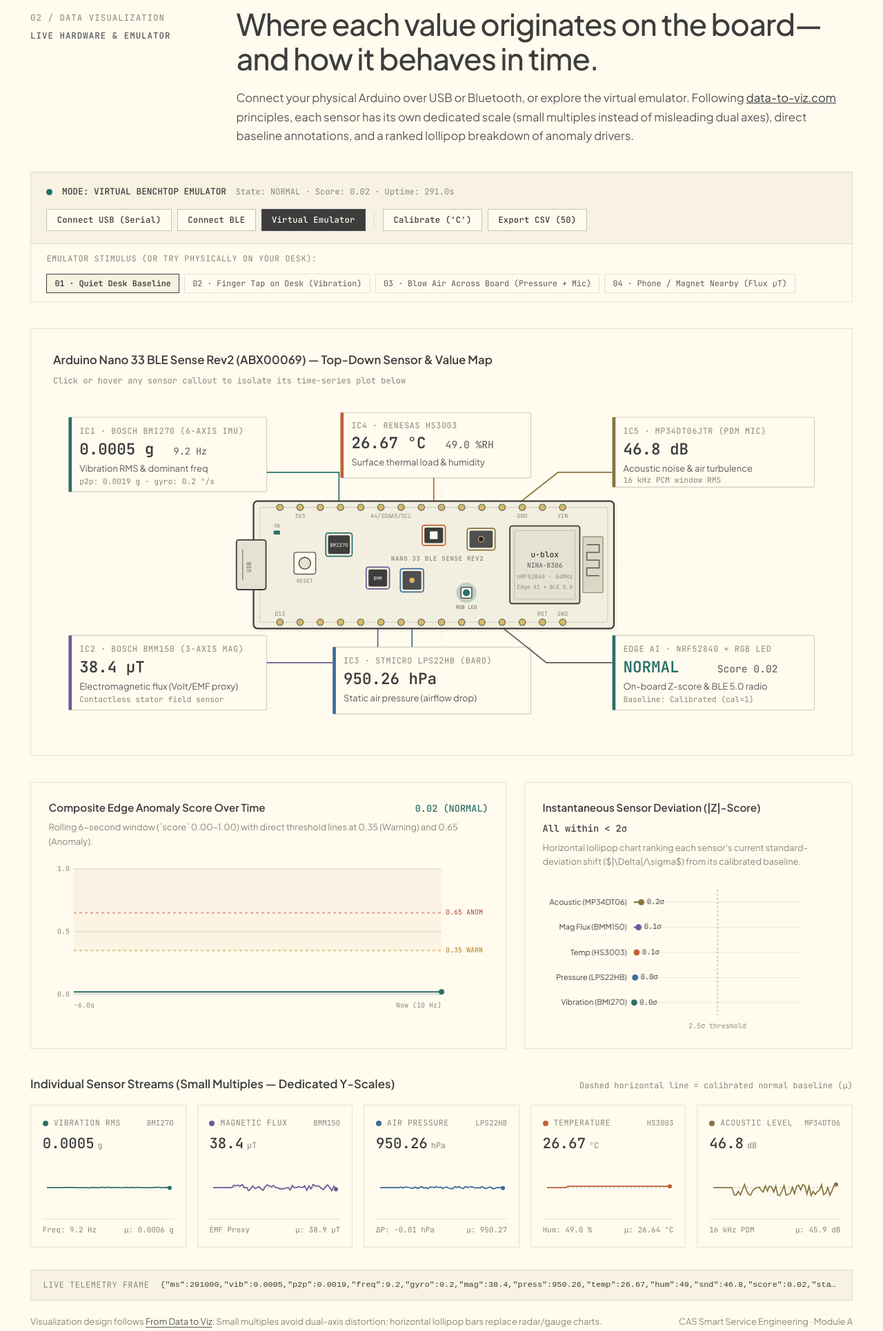
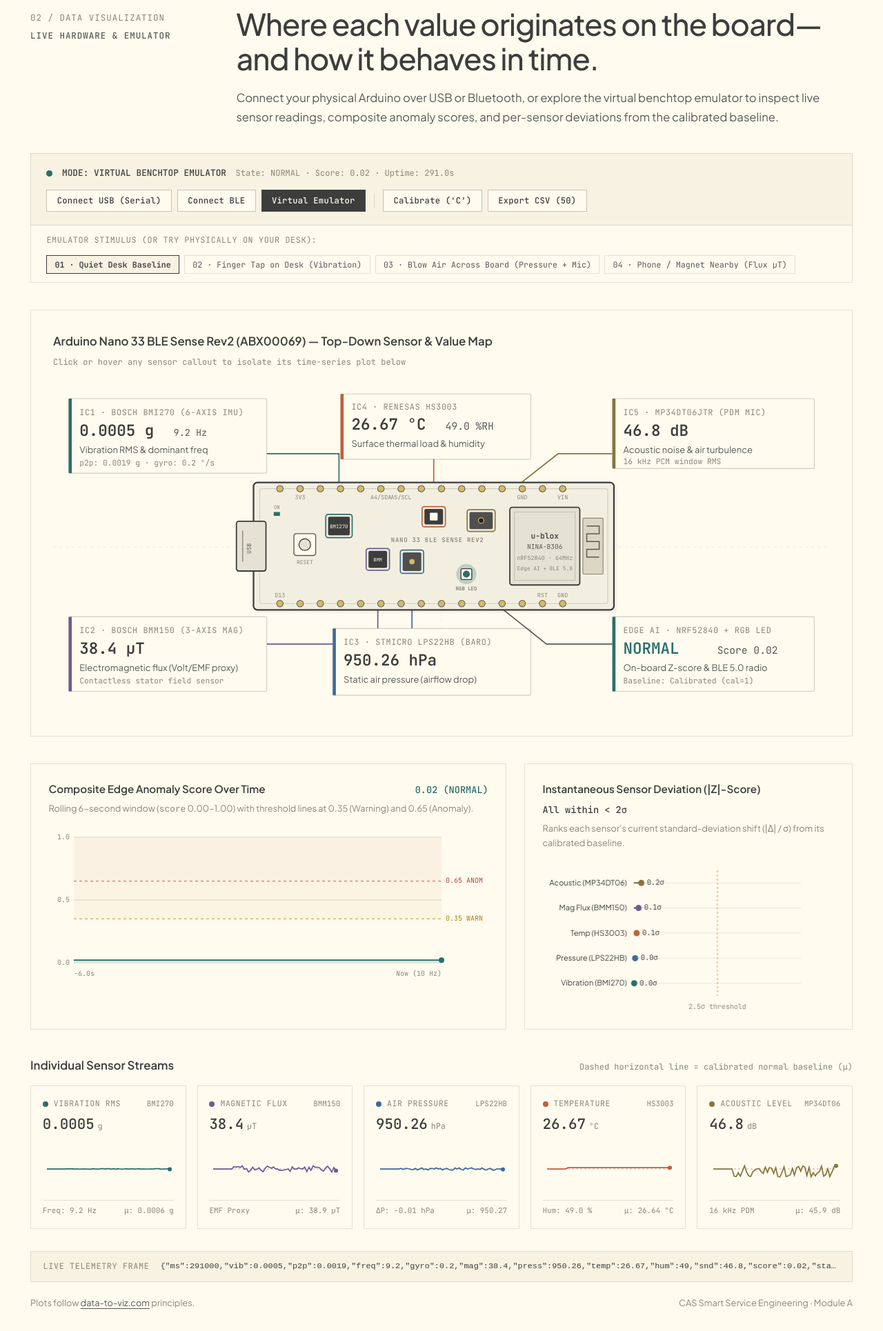
Before and after one commit to lukasSchweiger/data-to-service, a plain HTML site: page docs/index.html in a window 1280 px wide. Shown: the part 1420-3350 px from the top of the page at 69% size. Drawn offline with Linux system fonts and the light colour scheme.

Commit message:
refactor(web): remove repeated data-to-viz remarks and keep single footer note

```diff
--- a/docs/index.html
+++ b/docs/index.html
@@ -7,7 +7,7 @@
   <link rel="preconnect" href="https://fonts.googleapis.com" />
   <link rel="preconnect" href="https://fonts.gstatic.com" crossorigin />
   <link href="https://fonts.googleapis.com/css2?family=JetBrains+Mono:wght@400;500;600&family=Plus+Jakarta+Sans:wght@400;500;600&display=swap" rel="stylesheet" />
-  <link rel="stylesheet" href="styles.css" />
+  <link rel="stylesheet" href="styles.css?v=2" />
 </head>
 <body>
   <div class="page-container">
@@ -149,7 +149,7 @@ arduino-cli upload -p COM3 \
         <div>
           <h2 class="hero-headline">Where each value originates on the board—and how it behaves in time.</h2>
           <p class="lead-paragraph">
-            Connect your physical Arduino over USB or Bluetooth, or explore the virtual emulator. Following <a href="https://www.data-to-viz.com/caveats.html" target="_blank" rel="noopener" style="color: var(--text-strong);">data-to-viz.com</a> principles, each sensor has its own dedicated scale (small multiples instead of misleading dual axes), direct baseline annotations, and a ranked lollipop breakdown of anomaly drivers.
+            Connect your physical Arduino over USB or Bluetooth, or explore the virtual benchtop emulator to inspect live sensor readings, composite anomaly scores, and per-sensor deviations from the calibrated baseline.
           </p>
         </div>
       </div>
@@ -464,32 +464,31 @@ arduino-cli upload -p COM3 \
       </div>
 
       <!-- ====================================================================
-           TOP VIZ ROW: 1. Annotated Anomaly Timeline + 2. Ranked Lollipop Z-Scores
-           (Follows data-to-viz.com: Line plot with threshold zones + Lollipop chart)
+           TOP VIZ ROW: 1. Anomaly Timeline + 2. Sensor |Z|-Scores
            ==================================================================== -->
       <div class="viz-grid-top">
-        <!-- Left: Composite Edge Anomaly Score with Annotated Threshold Zones -->
+        <!-- Left: Composite Edge Anomaly Score -->
         <div class="viz-panel">
           <div class="viz-panel-header">
             <h3 class="viz-title">Composite Edge Anomaly Score Over Time</h3>
             <span id="readoutAnomalyScore" class="viz-metric-readout">0.02 (NORMAL)</span>
           </div>
           <p class="viz-subtitle">
-            Rolling 6-second window (`score` 0.00–1.00) with direct threshold lines at 0.35 (Warning) and 0.65 (Anomaly).
+            Rolling 6-second window (<code>score</code> 0.00–1.00) with threshold lines at 0.35 (Warning) and 0.65 (Anomaly).
           </p>
           <div class="canvas-container">
             <canvas id="canvasAnomalyTimeline" class="responsive-canvas" width="680" height="210"></canvas>
           </div>
         </div>
 
-        <!-- Right: Ranked Horizontal Lollipop Chart (Instead of a Radar/Spider or Gauge) -->
+        <!-- Right: Sensor Deviation (|Z|-Score) -->
         <div class="viz-panel">
           <div class="viz-panel-header">
             <h3 class="viz-title">Instantaneous Sensor Deviation (|Z|-Score)</h3>
             <span id="readoutTopDriver" class="viz-metric-readout">Baseline Locked</span>
           </div>
           <p class="viz-subtitle">
-            Horizontal lollipop chart ranking each sensor's current standard-deviation shift ($|\Delta|/\sigma$) from its calibrated baseline.
+            Ranks each sensor's current standard-deviation shift (|Δ| / σ) from its calibrated baseline.
           </p>
           <div class="canvas-container">
             <canvas id="canvasLollipop" class="responsive-canvas" width="460" height="210"></canvas>
@@ -498,10 +497,10 @@ arduino-cli upload -p COM3 \
       </div>
 
       <!-- ====================================================================
-           BOTTOM VIZ ROW: 5 Small Multiples (Avoiding Dual-Axis Caveat)
+           BOTTOM VIZ ROW: Individual Sensor Streams
            ==================================================================== -->
       <div class="small-multiples-header">
-        <div class="centerpiece-title">Individual Sensor Streams (Small Multiples — Dedicated Y-Scales)</div>
+        <div class="centerpiece-title">Individual Sensor Streams</div>
         <div class="centerpiece-hint">Dashed horizontal line = calibrated normal baseline (μ)</div>
       </div>
 
@@ -609,12 +608,12 @@ arduino-cli upload -p COM3 \
       </div>
 
       <div class="viz-caveats-note">
-        <span>Visualization design follows <a href="https://www.data-to-viz.com/#explore" target="_blank" rel="noopener">From Data to Viz</a>: Small multiples avoid dual-axis distortion; horizontal lollipop bars replace radar/gauge charts.</span>
+        <span>Plots follow <a href="https://www.data-to-viz.com/" target="_blank" rel="noopener">data-to-viz.com</a> principles.</span>
         <span>CAS Smart Service Engineering · Module A</span>
       </div>
     </section>
   </div>
 
-  <script src="app.js"></script>
+  <script src="app.js?v=2"></script>
 </body>
 </html>
```
Also changed, not shown: 1 other file.
